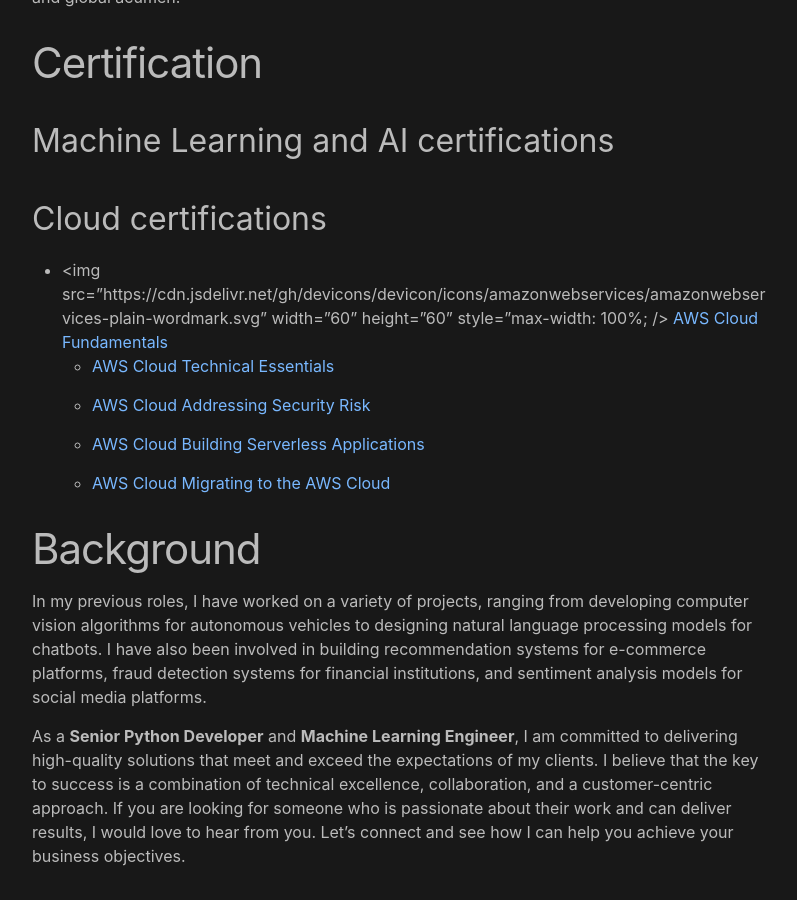
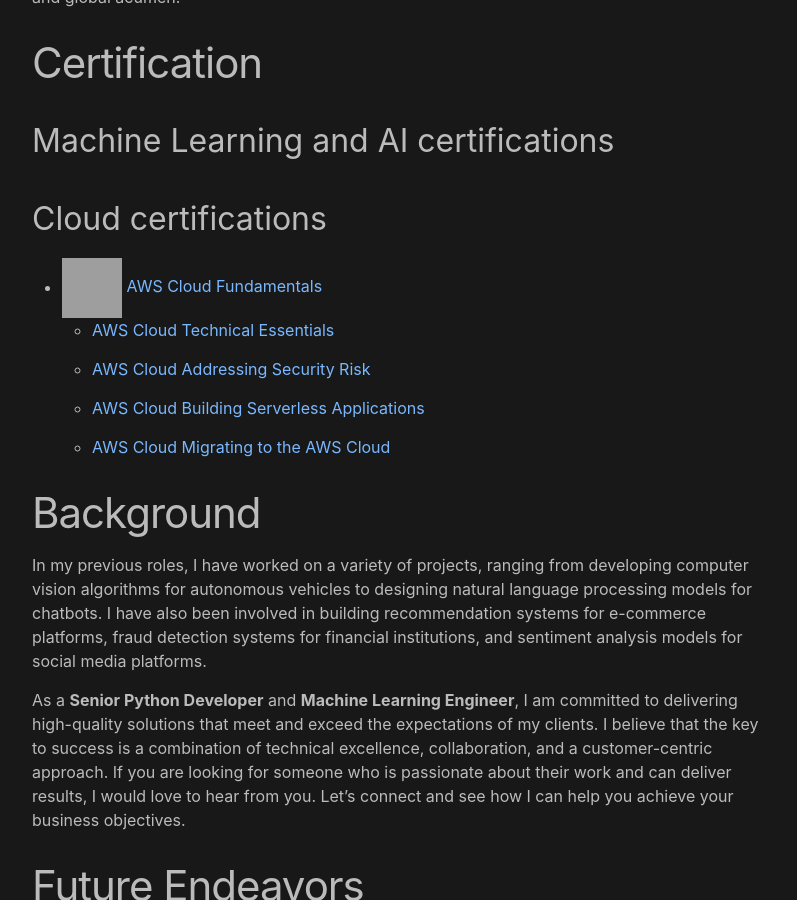
Before and after one commit to theoparashkevov/theoparashkevov.github.io, a Jekyll site: the page built from docs/index.md, in a window 1280 px wide and 900 px high, scrolled down 3806 px. Shown: the whole window, without its empty margins (238-1035 px from the left). Built offline with Jekyll 4.4.1, drawn with Linux system fonts in a browser that asks for light colours; grey boxes are pictures that could not be loaded.

Commit message:
fixed missing "

```diff
--- a/docs/index.md
+++ b/docs/index.md
@@ -95,8 +95,7 @@
 
 ## Cloud certifications
 
- - <img src="https://cdn.jsdelivr.net/gh/devicons/devicon/icons/amazonwebservices/amazonwebservices-plain-wordmark.svg" width="60" height="60" style="max-width: 100%; />
- <a href="https://www.coursera.org/account/accomplishments/specialization/certificate/BW8ZJKANHPH5">AWS Cloud Fundamentals</a>
+ - <img src="https://cdn.jsdelivr.net/gh/devicons/devicon/icons/amazonwebservices/amazonwebservices-plain-wordmark.svg" width="60" height="60" style="max-width: 100%;" /> <a href="https://www.coursera.org/account/accomplishments/specialization/certificate/BW8ZJKANHPH5">AWS Cloud Fundamentals</a>
     - <a href="https://www.coursera.org/account/accomplishments/certificate/42KDWYQFQ9SK">AWS Cloud Technical Essentials</a>
 
     - [AWS Cloud Addressing Security Risk](https://www.coursera.org/account/accomplishments/certificate/UN9M2TQRBBJV)
```
